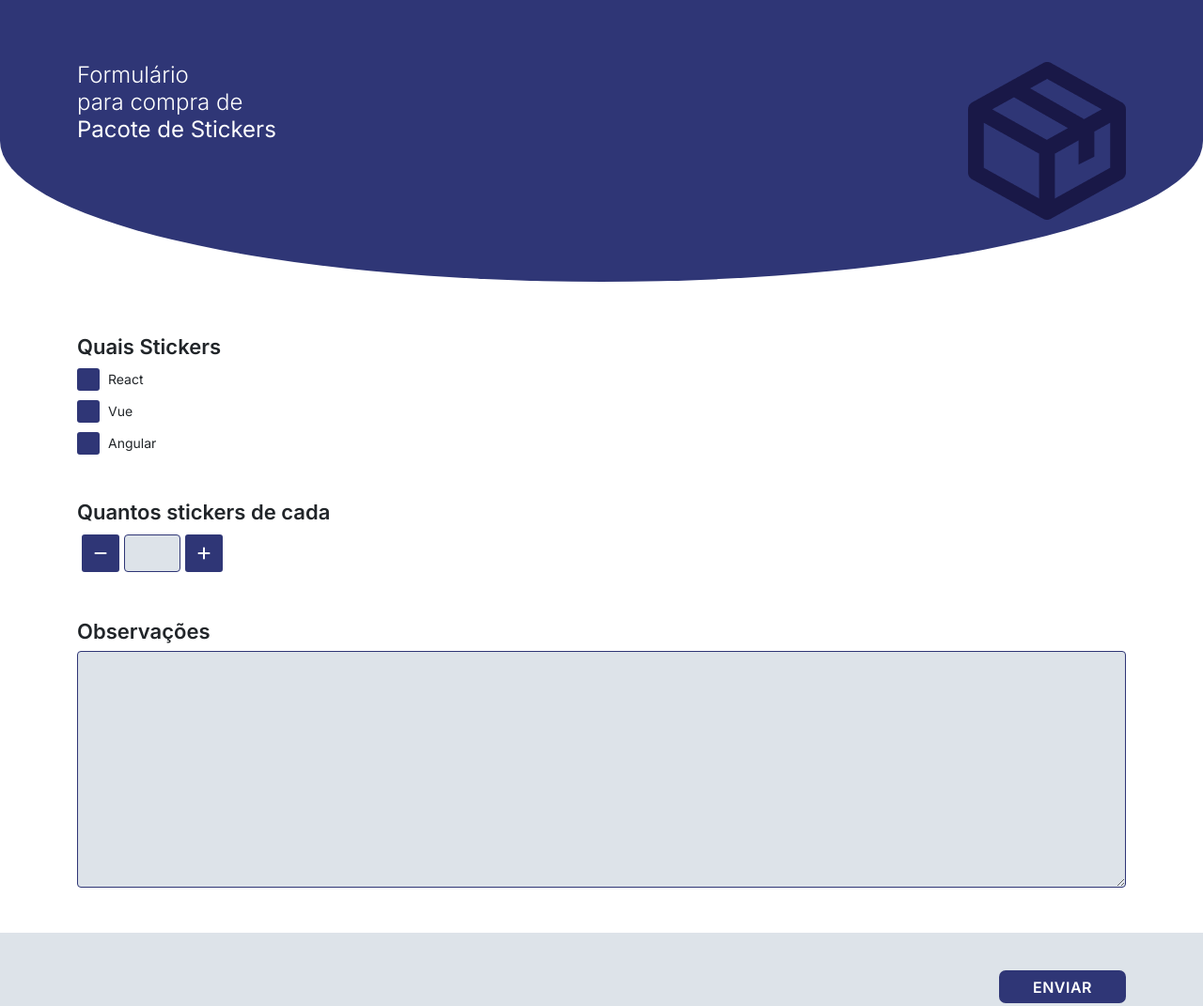
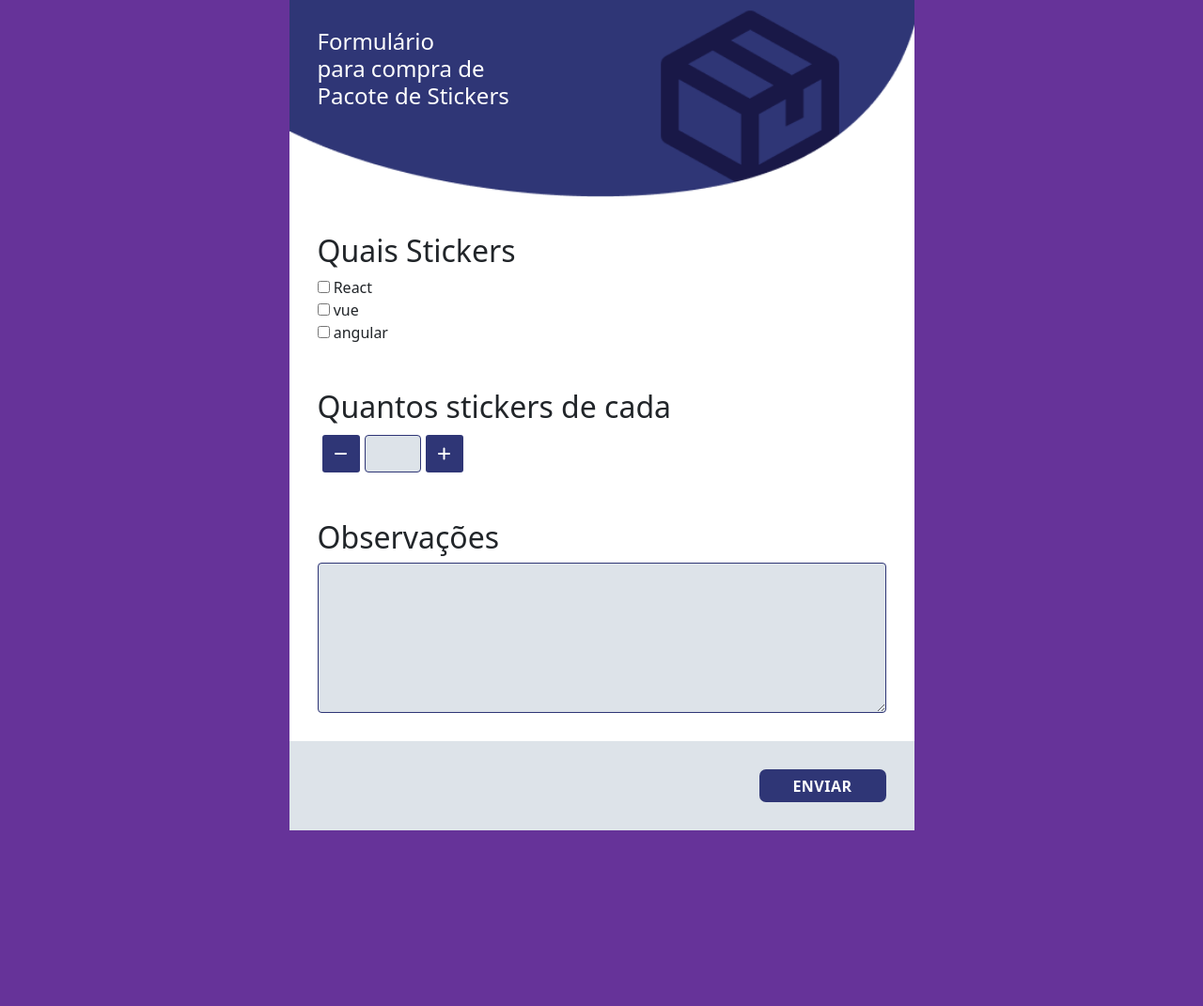
Before and after one commit to 4august/p1, a plain HTML site: page index.html in a window 1280 px wide. Shown: the whole page at 94% size. After the commit the page ends 884 px from the top, so only its background shows below. Drawn offline with nearby package versions, Linux system fonts and the light colour scheme.

Commit message:
second commit

```diff
--- a/index.html
+++ b/index.html
@@ -10,17 +10,80 @@
     <link rel="stylesheet" href="https://cdnjs.cloudflare.com/ajax/libs/font-awesome/6.4.0/css/all.min.css"
         integrity="sha512-iecdLmaskl7CVkqkXNQ/ZH/XLlvWZOJyj7Yy7tcenmpD1ypASozpmT/E0iPtmFIB46ZmdtAc9eNBvH0H/ZpiBw=="
         crossorigin="anonymous" referrerpolicy="no-referrer" />
-    <link rel="stylesheet" href="style.css">
+    <!-- <link rel="stylesheet" href="style.css"> -->
+    <link rel="stylesheet" href="style2.css">
 </head>
 
 <body>
-    <header class="d-flex align-items-center">
+    <div class="container">
+        <div class="row">
+            <div class="col-7 m-auto formulario">
+                <header>
+                    <h1>
+                        Formulário <br>
+                        para compra de <br>
+                        <strong>Pacote de Stickers</strong>
+                    </h1>
+                </header>
+                <main>
+                    <form action="">
+                        <div class="order">
+                            <div class="mt-2 mb-5 stickers-options">
+                                <h2>Quais Stickers</h2>
+
+                                <div>
+                                    <input type="checkbox" name="react" id="react">
+                                    <label for="react">React</label>
+                                </div>
+                                <div>
+                                    <input type="checkbox" name="vue" id="vue">
+                                    <label for="vue">vue</label>
+                                </div>
+                                <div>
+                                    <input type="checkbox" name="angular" id="angular">
+                                    <label for="angular">angular</label>
+                                </div>
+                            </div>
+                            <div class="mt-5 mb-5">
+                                <h2>Quantos stickers de cada</h2>
+
+                                <div class="contador align-items-center d-flex">
+                                    <button id="diminuir">
+                                        <i class="fa-sharp fa-solid fa-minus" style="color: #ffffff;"></i>
+                                    </button>
+                                    <input type="number" name="quantidade" id="quantidade" min="0">
+                                    <button id="aumentar">
+                                        <i class="fa-sharp fa-solid fa-plus" style="color: #ffffff;"></i>
+                                    </button>
+                                </div>
+                            </div>
+                            <div class="mt-5">
+                                <h2>Observações</h2>
+                                <textarea class="" name="observacoes" id="observacoes" cols="30" rows="10"></textarea>
+                            </div>
+                        </div>
+                        <div class="d-flex justify-content-between enviar">
+                            <span></span>
+                            <button type="submit">Enviar</button>
+                        </div>
+                    </form>
+                </main>
+            </div>
+        </div>
+    </div>
+    <!-- <main>
+        <div class="container">
+            <div class="row">
+
+            </div>
+        </div>
+    </main> -->
+    <!-- <header class="d-flex align-items-center">
         <div class="container d-flex justify-content-between ">
             <h1>
                 Formulário <br>
                 para compra de <br>
                 <strong>Pacote de Stickers</strong>
-
             </h1>
             <img src="imagens/bx-package.png" alt="">
         </div>
@@ -77,7 +140,7 @@
                 </div>
             </div>
         </form>
-    </main>
+    </main> -->
     <script src="index.js"></script>
 </body>
 
--- a/index.js
+++ b/index.js
@@ -5,18 +5,17 @@ let stickers = document.querySelectorAll("input[type='checkbox']");
 let stickersLabel = document.querySelectorAll(".stickers-options label");
 let observacoes = document.querySelector("#observacoes")
 
-
 document.querySelector(".enviar button").addEventListener("click", e => {
     let erro = false;
 
     if(stickers[0].checked == false && stickers[1].checked == false && stickers[2].checked == false ){
         stickersLabel.forEach(label => label.classList.add("erro-span"))
+        stickers.forEach(checkbox => checkbox.classList.add("erro-span"))
         erro =  true
     }else{
         stickerChecked = true
         stickersLabel.forEach(label => label.classList.remove("erro-span"))
     }
-
     if (qtdStickers.value == 0 || qtdStickers.value == ""){
         qtdStickers.classList.add("erro");
         erro =  true
@@ -25,8 +24,13 @@ document.querySelector(".enviar button").addEventListener("click", e => {
         observacoes.classList.add("erro")
         erro =  true
     }
+    document.querySelector(".enviar span").innerHTML = ``;
+
     if (erro == false) {
-        document.querySelector(".enviar span").innerHTML = `Formulário enviado com sucesso!`
+        document.querySelector(".enviar span").innerHTML = `Formulário enviado com sucesso!`;
+        qtdStickers.value = '';
+        observacoes.value = '';
+        stickers.forEach(checkbox => checkbox.checked = '')
     }
     e.preventDefault()
 })
@@ -38,7 +42,6 @@ btnDiminuir.addEventListener("click", e => {
         qtdStickers.value = 0;
         btnDiminuir.setAttribute("disabled", "disabled");
         btnDiminuir.style.backgroundColor = "#C5CFD6";
-
     }
 })
 btnAumentar.addEventListener("click", e => {
@@ -51,3 +54,9 @@ btnAumentar.addEventListener("click", e => {
     }
 })
 observacoes.addEventListener("keypress", () => observacoes.classList.remove("erro"))
+stickers.forEach(checkbox => {
+    checkbox.addEventListener("click", ()=>{
+        stickersLabel.forEach(label => label.classList.remove("erro-span"))
+        stickers.forEach(checkbox => checkbox.classList.remove("erro-span"))
+    })
+})
--- a/style.css
+++ /dev/null
@@ -1,148 +0,0 @@
-@import url('https://fonts.googleapis.com/css2?family=Inter:wght@100;200;300;400;500;600;700;800;900&display=swap');
-body {
-    margin: 0;
-    font-family: 'Inter';
-}
-
-header {
-    background: #2F3676;
-    background-size: cover;
-    border-radius: 0 0 50% 50%;
-    height: 300px;
-
-}
-
-textarea {
-    background: #DDE3E9;
-    border: 1px solid #2F3676;
-    border-radius: 4px;
-    color: #071723  ;
-    font-size: 14px;
-    font-weight: 400;
-    padding:  20px;
-}
-
-h1 {
-    font-size: 24px;
-    color: white;
-    font-weight: 300;
-}
-
-h2 {
-    font-size: 22px;
-    font-weight: 600;
-}
-
-label {
-    text-transform: capitalize;
-    font-size: 14px;
-    margin-left: 20px;
-    line-height: 24px;
-    font-weight: 400;
-}
-
-form {
-    margin: 0;
-}
-
-/*input checkbox 100% pego do stackoverflow kkkkkkkkkkkk*/
-input[type="checkbox"] {
-    position: relative;
-}
-
-input[type=checkbox]:before {
-    content: "";
-    display: block;
-    position: absolute;
-    width: 24px;
-    height: 24px;
-    top: 0;
-    left: 0;
-    border-radius: 3px;
-    background-color: #2F3676;
-    padding: 1px;
-}
-
-input[type="checkbox"]:hover:before {
-    background-color: #191847;
-}
-
-input[type=checkbox]:checked:after {
-    content: "";
-    display: block;
-    width: 7px;
-    height: 14px;
-    border: solid white;
-    border-width: 0 2px 2px 0;
-    -webkit-transform: rotate(45deg);
-    -ms-transform: rotate(45deg);
-    transform: rotate(45deg);
-    position: absolute;
-    top: 4px;
-    left: 9px;
-}
-
-/*fim*/
-input::-webkit-outer-spin-button,
-input::-webkit-inner-spin-button {
-    -webkit-appearance: none;
-    margin: 0;
-}
-.stickers-options div{
-    margin: 10px 0;
-    display: flex;
-}
-.contador button {
-    border: none;
-    background: transparent;
-}
-.contador #diminuir, .contador #aumentar{
-    background-color: #2F3676;
-    height: 100%;
-    width: 40px;
-    height: 40px;
-    border-radius: 3px;
-    margin: 2px 5px;
-}
-.contador input {
-    width: 60px;
-    height: 40px;
-    background: #DDE3E9;
-    border: 1px solid #2F3676;
-    border-radius: 4px;
-    text-align: center;
-    line-height: 24px;
-    font-size: 20px;
-    font-weight: 700;
-}
-
-.erro{
-    background-color: #F59393 !important;
-    border: 1px solid #F33232 !important;
-}
-.erro-span {
-    color: #F33232;
-    background-color: unset;
-    border: none;
-    font-weight: 700;
-}
-.enviar {
-    padding: 40px 0;
-    background: #DDE3E9;
-}
-.enviar button {
-    border: none;
-    width: 135px;
-    height: 35px;
-    color: white;
-    background: #2F3676;
-    border-radius: 7px;
-    text-transform: uppercase;
-    font-weight: 600;
-    letter-spacing: 0.5px;
-}
-.enviar span{
-    color: #00C57C;
-    font-size: 18px;
-    line-height: 21px;
-}
--- /dev/null
+++ b/style2.css
@@ -0,0 +1,103 @@
+body{
+    background: #663399;
+
+}
+h1 {
+    font-size: 24px;
+    color: white;
+    font-weight: 300;
+}
+header{
+    background-image: url("imagens/Background\ Shape\ 2\ \(1\).png");
+    background-repeat: no-repeat;
+    background-position: center;
+    background-size: cover;
+    padding: 30px;
+    height: 210px;
+}
+form{margin: 0;}
+textarea {
+    background: #DDE3E9;
+    border: 1px solid #2F3676;
+    border-radius: 4px;
+    color: #071723  ;
+    font-size: 14px;
+    font-weight: 400;
+    padding:  20px;
+    width: 100%;
+    height: 160px;
+}
+/* input[type="checkbox"]:not(:checked) {
+    border-color: red!important
+  } */
+  .order{
+      padding: 30px;
+}
+.formulario{
+    background-color: white;
+    padding: 0;
+}
+input::-webkit-outer-spin-button,
+input::-webkit-inner-spin-button {
+    -webkit-appearance: none;
+    margin: 0;
+}
+.contador button {
+    border: none;
+    background: transparent;
+}
+.contador #diminuir, .contador #aumentar{
+    background-color: #2F3676;
+    height: 100%;
+    width: 40px;
+    height: 40px;
+    border-radius: 3px;
+    margin: 2px 5px;
+}
+.contador input {
+    width: 60px;
+    height: 40px;
+    background: #DDE3E9;
+    border: 1px solid #2F3676;
+    border-radius: 4px;
+    text-align: center;
+    line-height: 24px;
+    font-size: 20px;
+    font-weight: 700;
+}
+.erro{
+    background-color: #F59393 !important;
+    border: 1px solid #F33232 !important;
+}
+.erro-span {
+    color: #F33232;
+    background-color: unset;
+    border: none;
+    font-weight: 700;
+}
+input[type=checkbox].erro-span{
+    outline: 2px solid red;
+    outline-color: red;
+    outline-offset: -2px;
+}
+.enviar {
+    padding: 30px;
+    background: #DDE3E9;
+}
+.enviar button {
+    border: none;
+    width: 135px;
+    height: 35px;
+    color: white;
+    background: #2F3676;
+    border-radius: 7px;
+    text-transform: uppercase;
+    font-weight: 600;
+    letter-spacing: 0.5px;
+}
+.enviar span{
+    color: #00C57C;
+    font-size: 18px;
+    line-height: 21px;
+    display: inherit;
+}
```
